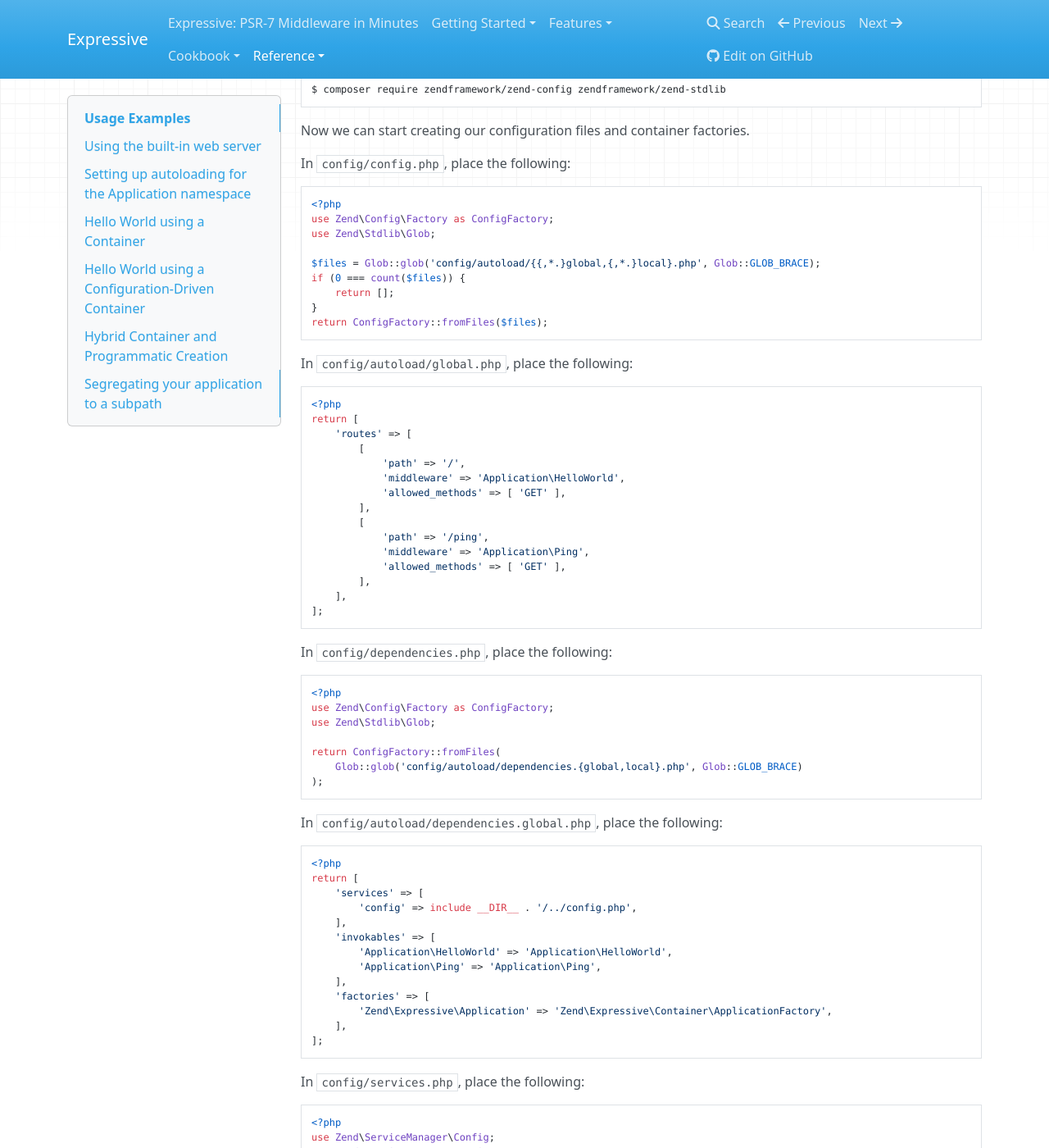
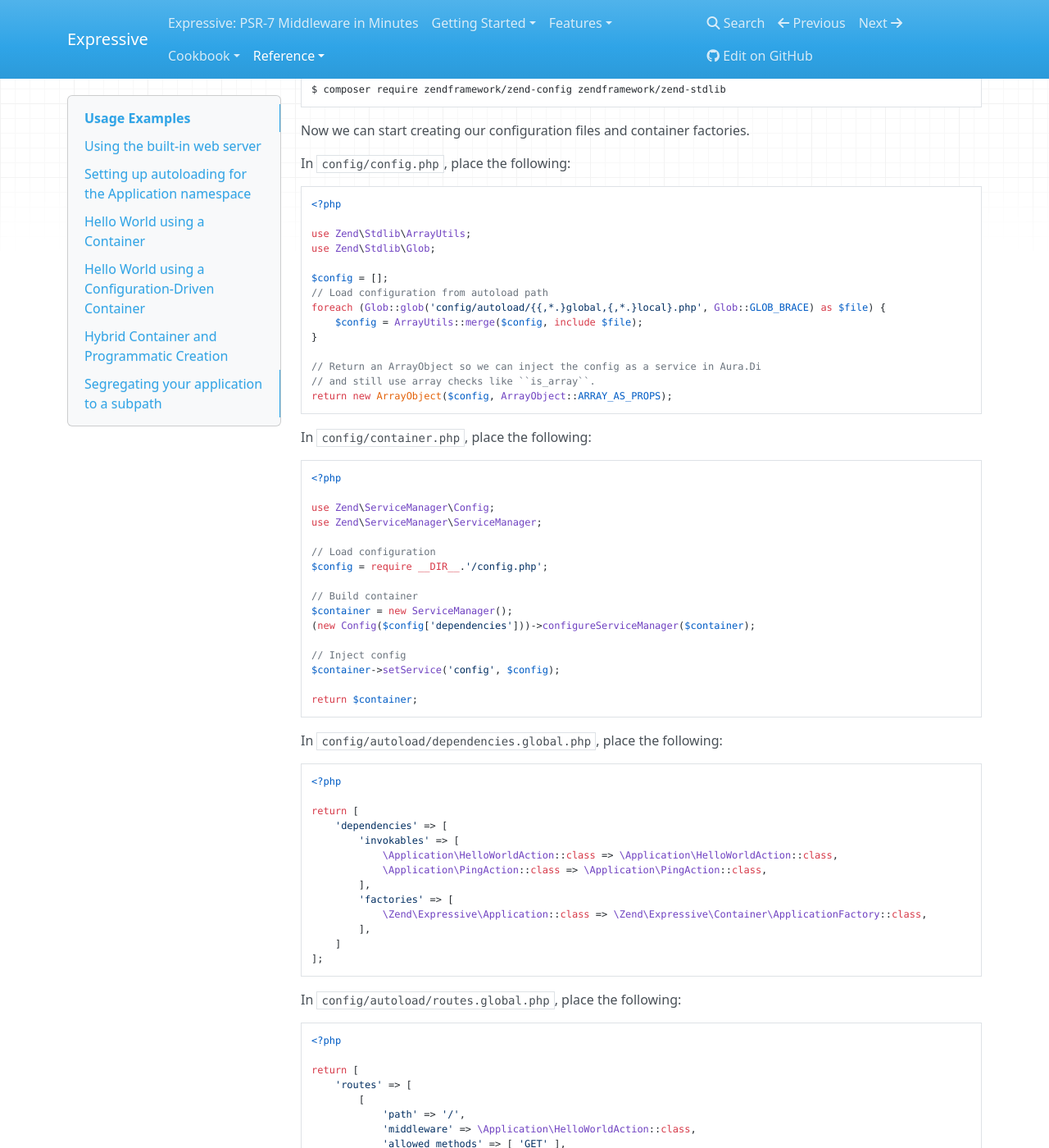
Before and after one commit to zendframework/zend-expressive, an MkDocs documentation site: the page built from doc/book/reference/usage-examples.md, in a window 1280 px wide and 1400 px high, scrolled down 4877 px. Shown: the whole window at 82% size. Built offline with MkDocs 1.6.1, drawn with Linux system fonts in a browser that asks for light colours; nearby versions of some CDN libraries; old or Windows-style settings are respelled for this version of MkDocs; some of the changed text lies outside the part shown.

Commit message:
Correct the documentation for configuring a container-driven container
I'm not sure if the documentation was correct previously, but whenever
I've tried to follow it, to the letter, it's resulted in segmentation
faults or the routes never being loaded. Given that, after some further
research, I believe that the previous recommendation was never going to
work. So, I've migrated some of the configuration from a setup using the
skeleton installer and updated the docs to reflect that.

````diff
--- a/doc/book/reference/usage-examples.md
+++ b/doc/book/reference/usage-examples.md
@@ -276,81 +276,86 @@
 
 ```php
 <?php
-use Zend\Config\Factory as ConfigFactory;
+
+use Zend\Stdlib\ArrayUtils;
 use Zend\Stdlib\Glob;
 
-$files = Glob::glob('config/autoload/{{,*.}global,{,*.}local}.php', Glob::GLOB_BRACE);
-if (0 === count($files)) {
-    return [];
+$config = [];
+// Load configuration from autoload path
+foreach (Glob::glob('config/autoload/{{,*.}global,{,*.}local}.php', Glob::GLOB_BRACE) as $file) {
+    $config = ArrayUtils::merge($config, include $file);
 }
-return ConfigFactory::fromFiles($files);
+
+// Return an ArrayObject so we can inject the config as a service in Aura.Di
+// and still use array checks like ``is_array``.
+return new ArrayObject($config, ArrayObject::ARRAY_AS_PROPS);
 ```
 
-In `config/autoload/global.php`, place the following:
+In `config/container.php`, place the following:
 
 ```php
 <?php
+
+use Zend\ServiceManager\Config;
+use Zend\ServiceManager\ServiceManager;
+
+// Load configuration
+$config = require __DIR__.'/config.php';
+
+// Build container
+$container = new ServiceManager();
+(new Config($config['dependencies']))->configureServiceManager($container);
+
+// Inject config
+$container->setService('config', $config);
+
+return $container;
+```
+
+In `config/autoload/dependencies.global.php`, place the following:
+
+```php
+<?php
+
+return [
+    'dependencies' => [
+        'invokables' => [
+            \Application\HelloWorldAction::class => \Application\HelloWorldAction::class,
+            \Application\PingAction::class => \Application\PingAction::class,
+        ],
+        'factories' => [
+            \Zend\Expressive\Application::class => \Zend\Expressive\Container\ApplicationFactory::class,
+        ],
+    ]
+];
+```
+
+In `config/autoload/routes.global.php`, place the following:
+
+```php
+<?php
+
 return [
     'routes' => [
         [
             'path' => '/',
-            'middleware' => 'Application\HelloWorld',
+            'middleware' => \Application\HelloWorldAction::class,
             'allowed_methods' => [ 'GET' ],
         ],
         [
             'path' => '/ping',
-            'middleware' => 'Application\Ping',
+            'middleware' => \Application\PingAction::class,
             'allowed_methods' => [ 'GET' ],
         ],
     ],
 ];
 ```
 
-In `config/dependencies.php`, place the following:
+In `src/Application/HelloWorld.php`, place the following:
 
 ```php
 <?php
-use Zend\Config\Factory as ConfigFactory;
-use Zend\Stdlib\Glob;
-
-return ConfigFactory::fromFiles(
-    Glob::glob('config/autoload/dependencies.{global,local}.php', Glob::GLOB_BRACE)
-);
-```
-
-In `config/autoload/dependencies.global.php`, place the following:
-
-```php
-<?php
-return [
-    'services' => [
-        'config' => include __DIR__ . '/../config.php',
-    ],
-    'invokables' => [
-        'Application\HelloWorld' => 'Application\HelloWorld',
-        'Application\Ping' => 'Application\Ping',
-    ],
-    'factories' => [
-        'Zend\Expressive\Application' => 'Zend\Expressive\Container\ApplicationFactory',
-    ],
-];
-```
-
-In `config/services.php`, place the following:
-
-```php
-<?php
-use Zend\ServiceManager\Config;
-use Zend\ServiceManager\ServiceManager;
-
-return new ServiceManager(new Config(include 'config/dependencies.php'));
-```
-
-In `src/HelloWorld.php`, place the following:
-
-```php
-<?php
-namespace Application;
+namespace App;
 
 class HelloWorld
 {
@@ -379,7 +384,7 @@
 }
 ```
 
-Finally, in `public/index.php`, place the following:
+After that’s done run `composer dump-autoload` from the command-line, in the root directory of your project. Finally, in `public/index.php`, place the following:
 
 ```php
 <?php
@@ -390,7 +395,7 @@
 require 'vendor/autoload.php';
 
 $container = include 'config/services.php';
-$app       = $container->get('Zend\Expressive\Application');
+$app       = $container->get(Zend\Expressive\Application::class);
 $app->run();
 ```
 
````
Also changed, not shown: other parts of doc/book/reference/usage-examples.md (+2 -2 lines).
